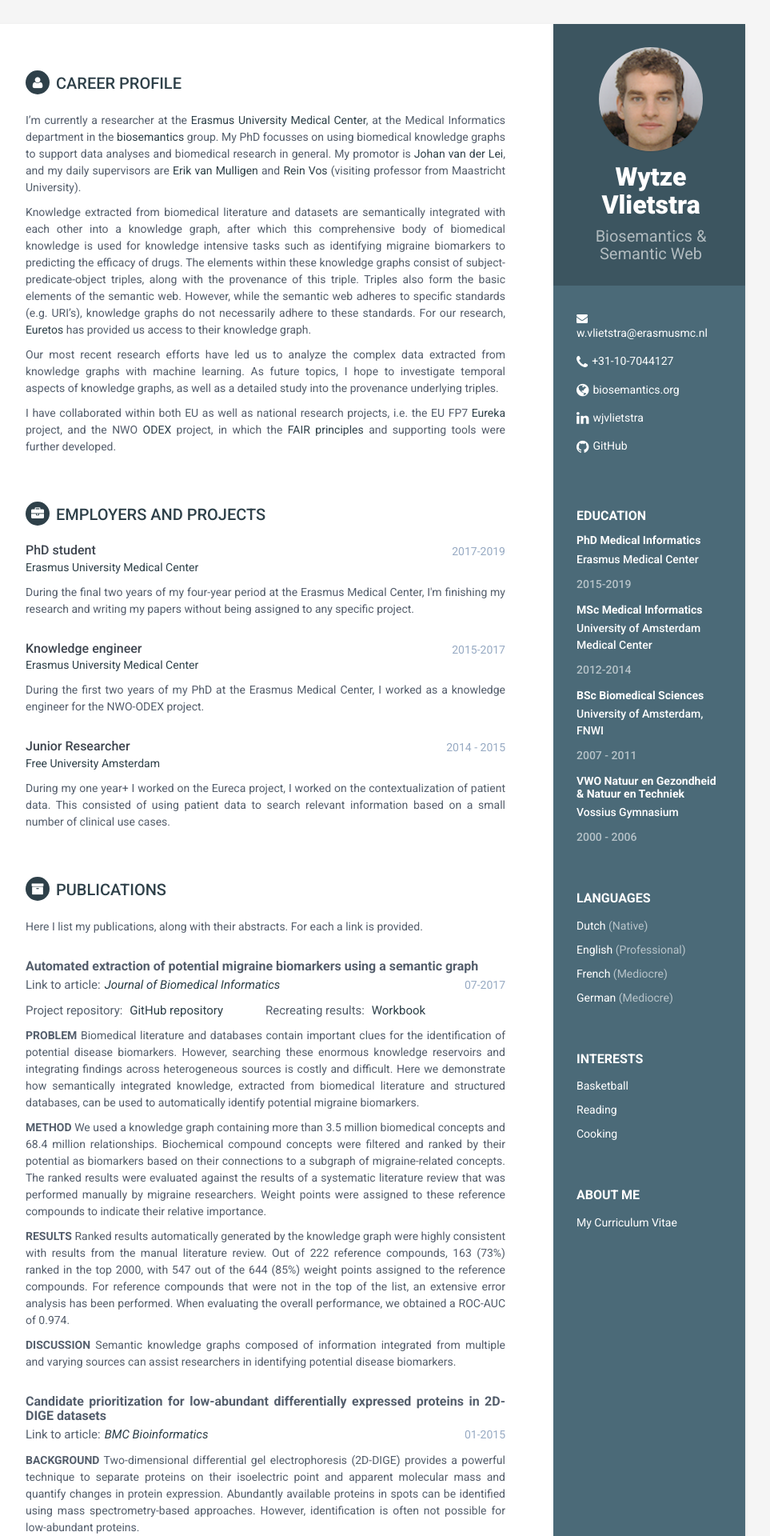
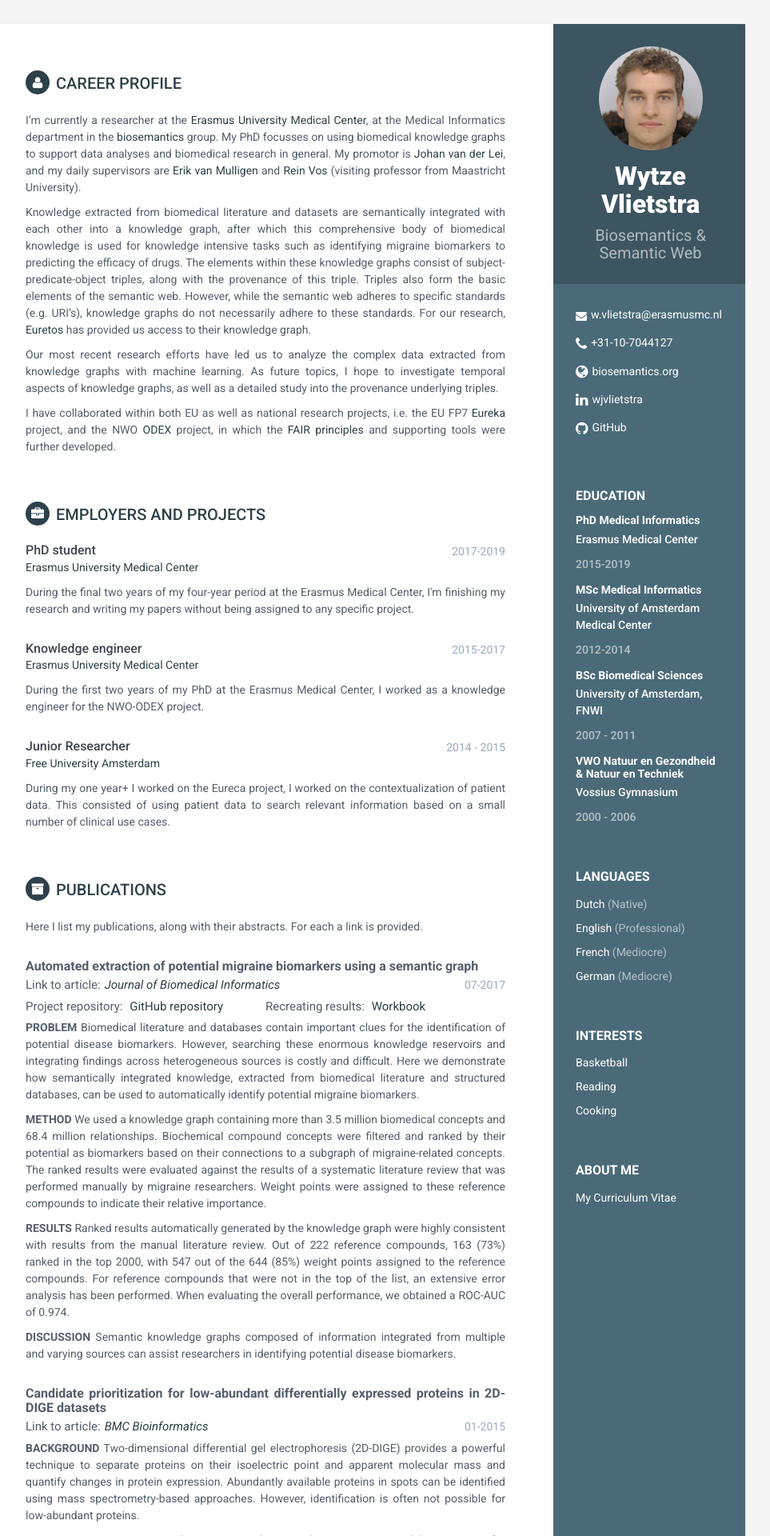
Before and after one commit to Wytz/wytz.github.io, a Jekyll site: the page built from index.html, in a window 1280 px wide. Shown: the top 1920 px of the page at 80% size, without its empty margins (188-1151 px from the left). Built offline with Jekyll 4.4.1, drawn with Linux system fonts in a browser that asks for light colours.

Commit message:
margins 3

```diff
--- a/_includes/projects.html
+++ b/_includes/projects.html
@@ -13,20 +13,20 @@
   {% if project.title %}
     <div class="item" style="margin-bottom:30px;">
       <h3 class="project-title" style="text-align:justify;text-justify:inter-word;"><b>{{ project.title }}</b></h3>
-	  <div class="upper-row" style="margin-top:5px;margin-bottom:10px;">
+	  <div class="upper-row" style="margin-top:5px;margin-bottom:5px;">
 	    <div style="font-size:15px;">Link to article:<a href="{{ project.link }}" style="padding-left:5px;"><i>{{ project.journal }}</i></a></div>
 		<div class="time">{{ project.publicationdate }}</div>
 	  </div>
 	  <div class = "links" style="font-size:15px;">
 
 	    {% if project.github %}
-	    <div class="project-link" style="margin-bottom:10px;width:50%;float:left;">Project repository:<a href="{{ project.github }}" style="padding-left:5px;"> GitHub repository </a></div>
+	    <div class="project-link" style="margin-bottom:5px;width:50%;float:left;">Project repository:<a href="{{ project.github }}" style="padding-left:5px;"> GitHub repository </a></div>
 
 	    {% endif %}
 
 	    {% if project.workbook %}
 
-	    <div class="project-link" style="margin-bottom:10px;width:50%;float:left;">Recreating results:<a href="{{ project.workbook }}" style="padding-left:5px;"> Workbook </a></div>
+	    <div class="project-link" style="margin-bottom:5px;width:50%;float:left;">Recreating results:<a href="{{ project.workbook }}" style="padding-left:5px;"> Workbook </a></div>
 
 	    {% endif %}
 
--- a/assets/css/styles-6.css
+++ b/assets/css/styles-6.css
@@ -70,7 +70,7 @@ p {
   color: #fff;
 }
 .sidebar-wrapper .profile-container {
-  padding: 29px;
+  padding: 28px;
   background: rgba(0, 0, 0, 0.2);
   text-align: center;
   color: #fff;
@@ -106,7 +106,7 @@ p {
   font-size: 14px;
 }
 .sidebar-wrapper .container-block {
-  padding: 29px;
+  padding: 28px;
 }
 .sidebar-wrapper .container-block-title {
   text-transform: uppercase;
```
